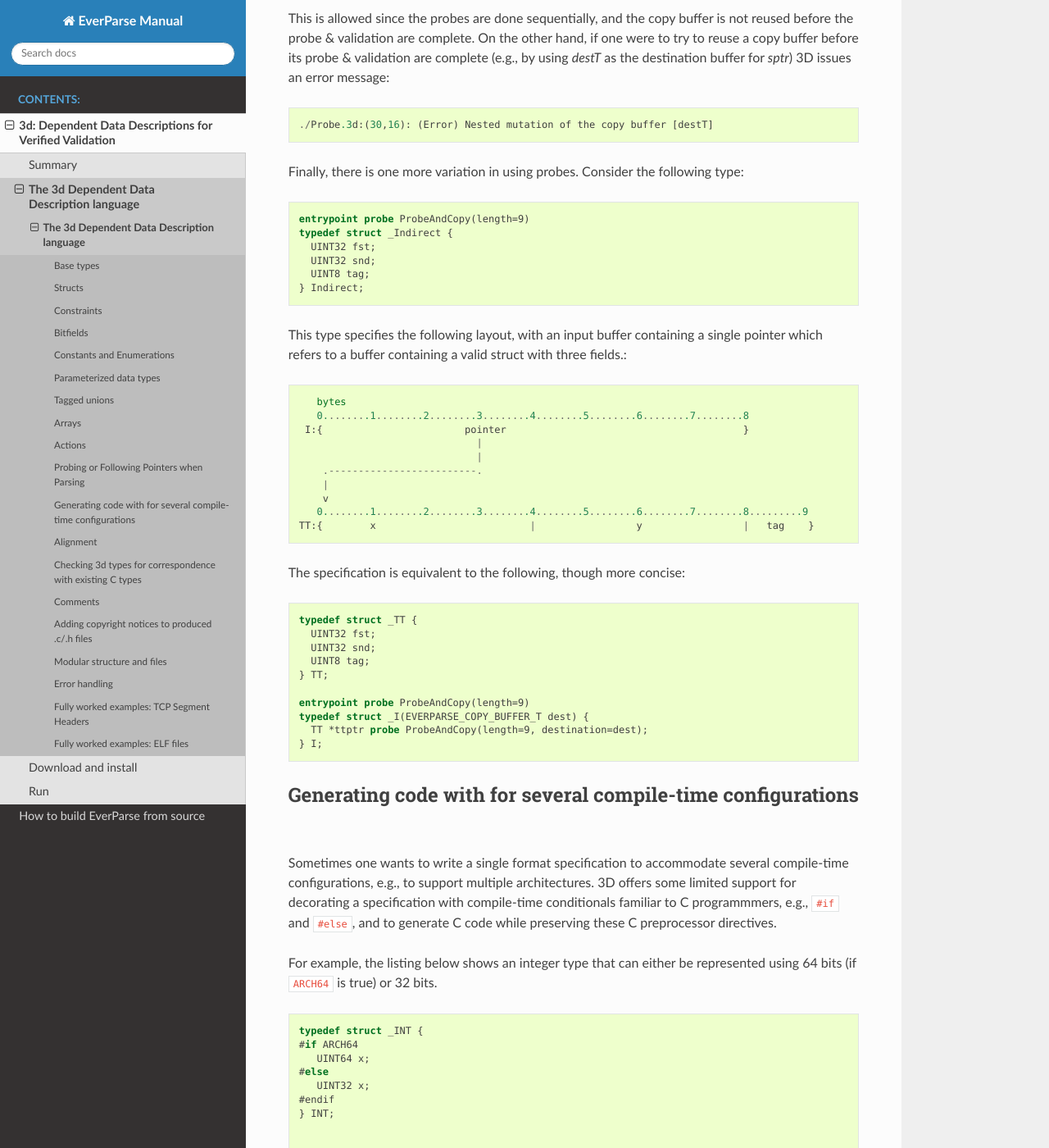
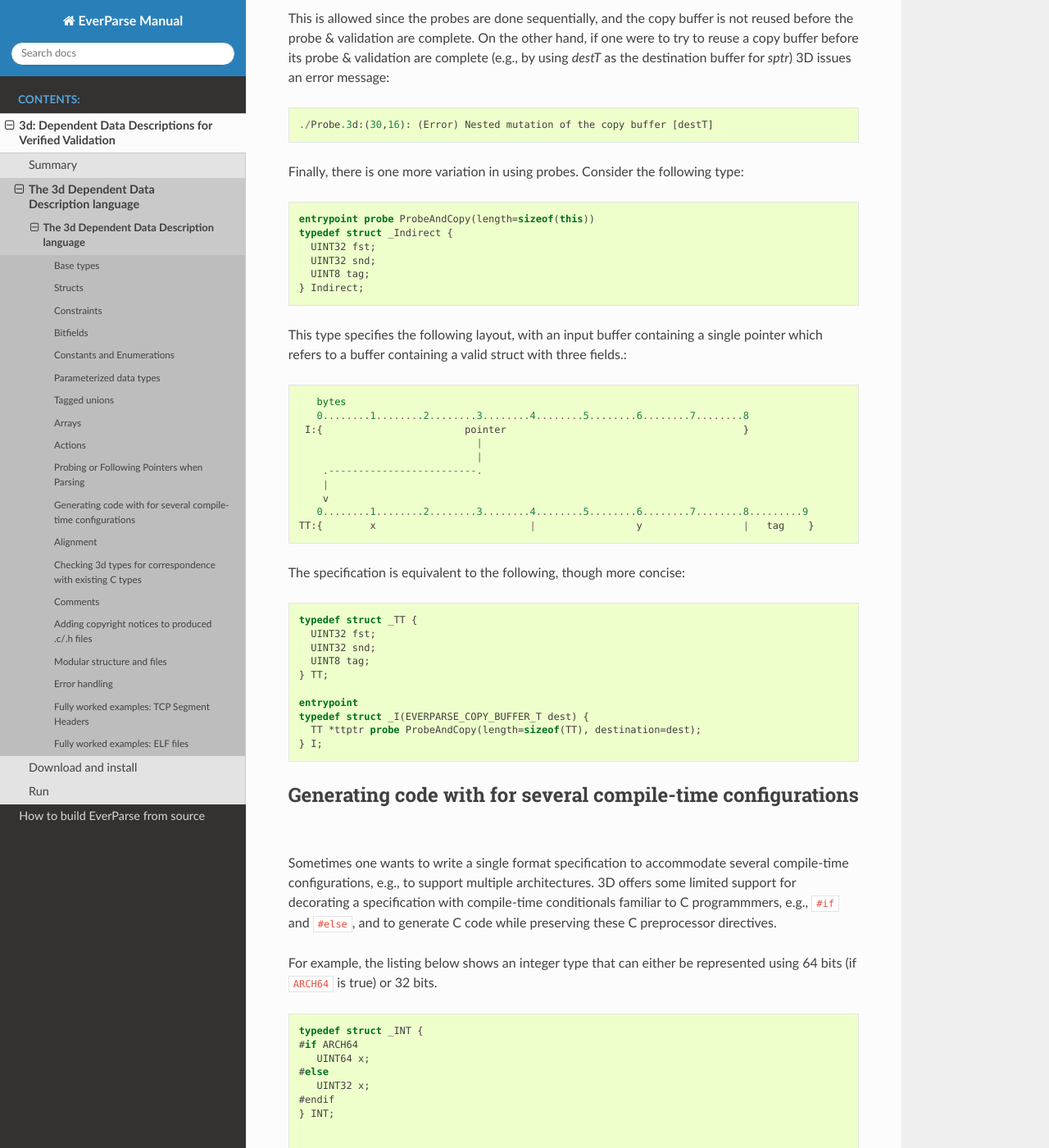
Before and after one commit to project-everest/project-everest.github.io, a Jekyll site: the page everparse/3d-lang.html, which Jekyll copies as it is, in a window 1280 px wide and 1400 px high, scrolled down 14842 px. Shown: the whole window at 82% size. Built offline with Jekyll 4.4.1, drawn with Linux system fonts in a browser that asks for light colours.

Commit message:
[CI] Refresh EverParse doc

```diff
--- a/everparse/3d-lang.html
+++ b/everparse/3d-lang.html
@@ -815,7 +815,7 @@ an error message:</p>
 </div>
 <p>Finally, there is one more variation in using probes. Consider the following
 type:</p>
-<div class="highlight-3d notranslate"><div class="highlight"><pre><span></span><span class="k">entrypoint</span> <span class="k">probe</span> ProbeAndCopy(length=9)
+<div class="highlight-3d notranslate"><div class="highlight"><pre><span></span><span class="k">entrypoint</span> <span class="k">probe</span> ProbeAndCopy(length=<span class="k">sizeof</span>(<span class="k">this</span>))
 <span class="k">typedef</span> <span class="k">struct</span> _Indirect {
   UINT32 fst;
   UINT32 snd;
@@ -845,9 +845,9 @@ fields.:</p>
   UINT8 tag;
 } TT;
 
-<span class="k">entrypoint</span> <span class="k">probe</span> ProbeAndCopy(length=9)
+<span class="k">entrypoint</span>
 <span class="k">typedef</span> <span class="k">struct</span> _I(EVERPARSE_COPY_BUFFER_T dest) {
-  TT *ttptr <span class="k">probe</span> ProbeAndCopy(length=9, destination=dest);
+  TT *ttptr <span class="k">probe</span> ProbeAndCopy(length=<span class="k">sizeof</span>(TT), destination=dest);
 } I;
 </pre></div>
 </div>
```
